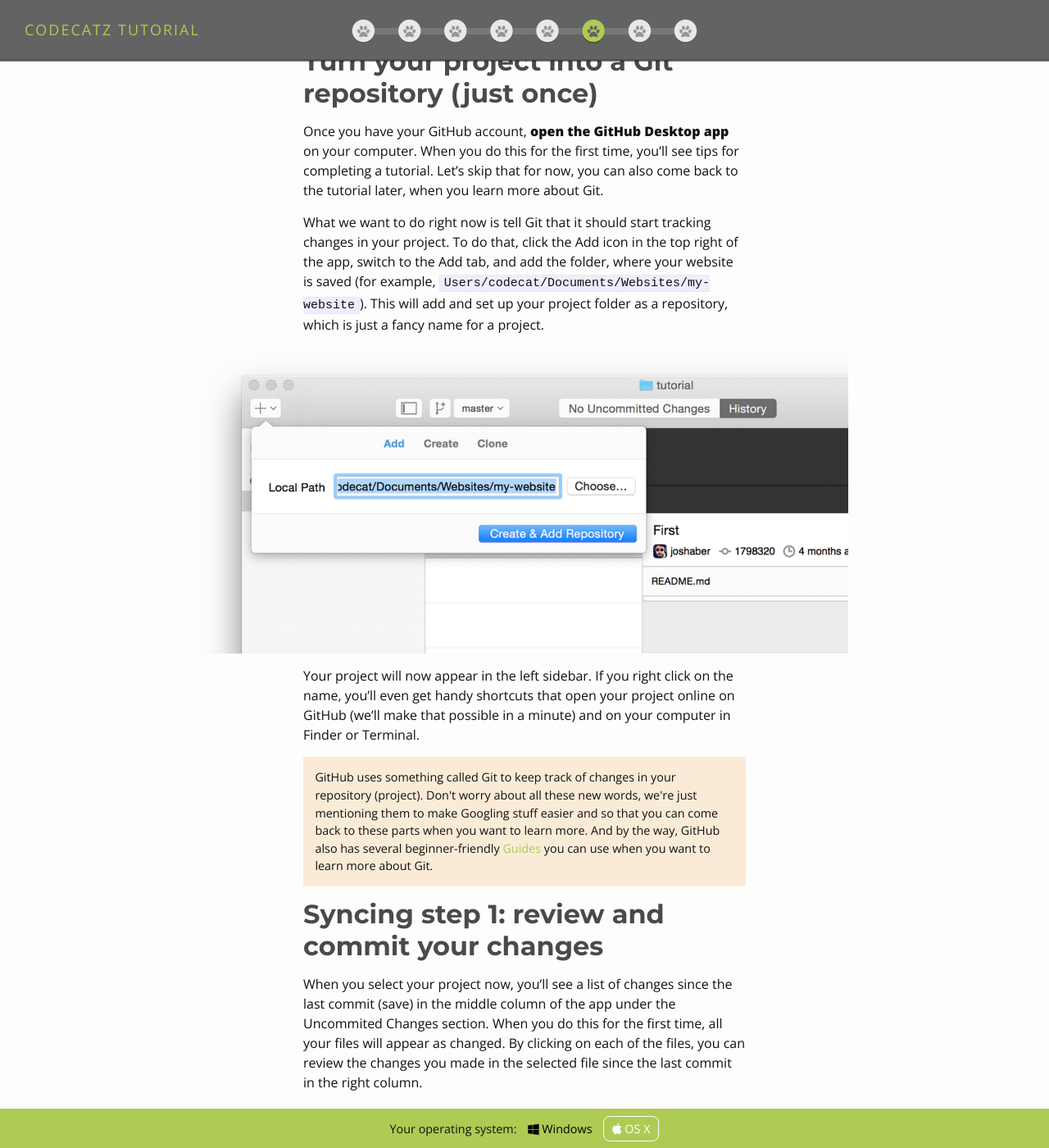
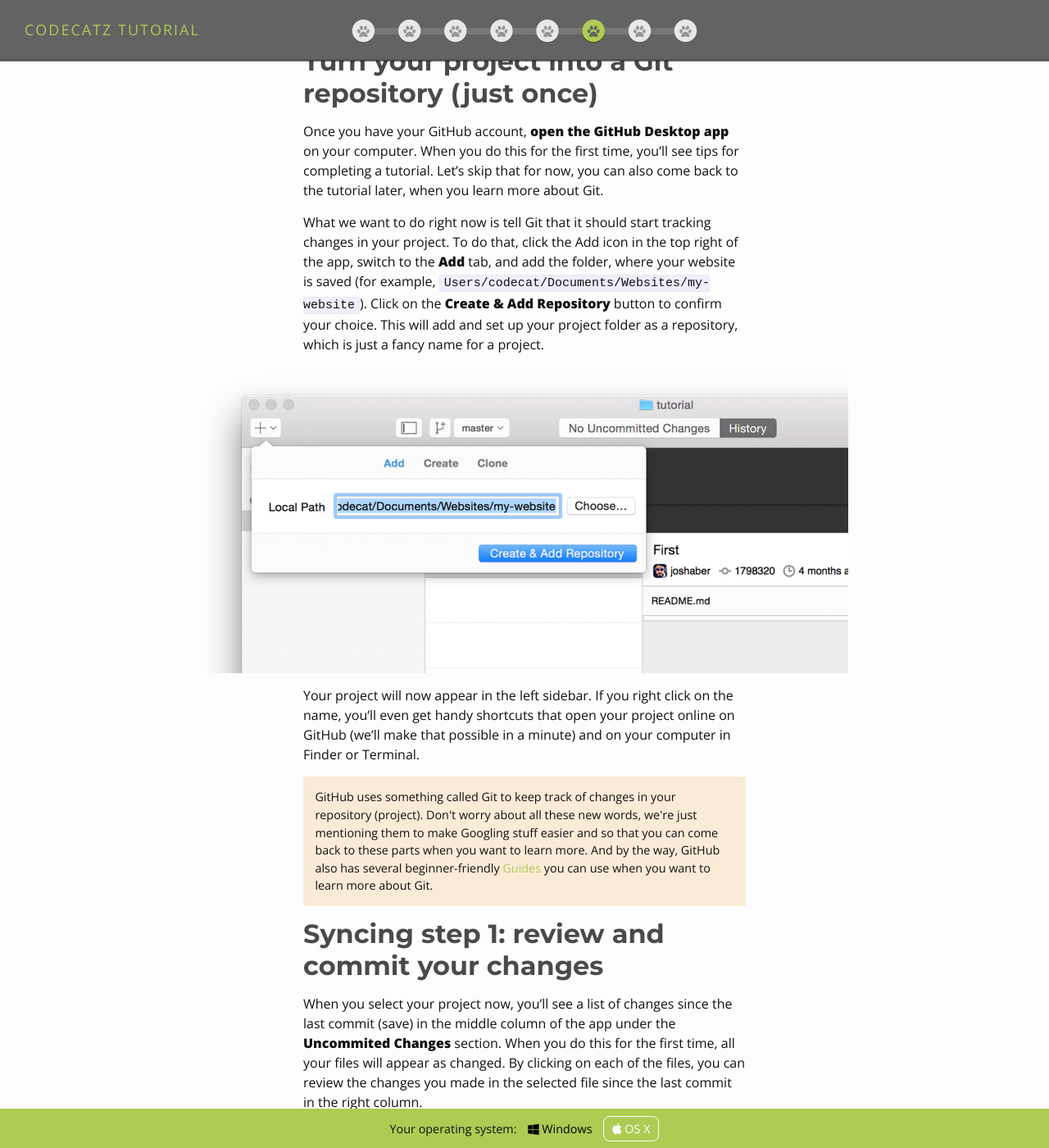
Before and after one commit to CodeCatz/codecatz-tutorial, a Jekyll site: the page built from 6-publish/index.md, in a window 1280 px wide and 1400 px high, scrolled down 1593 px. Shown: the whole window at 82% size. Built offline with Jekyll 4.4.1, drawn with Linux system fonts in a browser that asks for light colours; nearby versions of some CDN libraries; some of the changed text lies outside the part shown.

Commit message:
minor clarifty improvement for github app flow, bolded UI labels

```diff
--- a/6-publish/index.md
+++ b/6-publish/index.md
@@ -28,7 +28,7 @@
 
 Once you have your GitHub account, **open the GitHub Desktop app** on your computer. When you do this for the first time, you'll see tips for completing a tutorial. Let's skip that for now, you can also come back to the tutorial later, when you learn more about Git.
 
-What we want to do right now is tell Git that it should start tracking changes in your project. To do that, click the Add icon in the top right of the app, switch to the Add tab, and add the folder, where your website is saved (for example, `Users/codecat/Documents/Websites/my-website`). This will add and set up your project folder as a repository, which is just a fancy name for a project.
+What we want to do right now is tell Git that it should start tracking changes in your project. To do that, click the Add icon in the top right of the app, switch to the **Add** tab, and add the folder, where your website is saved (for example, `Users/codecat/Documents/Websites/my-website`). Click on the **Create & Add Repository** button to confirm your choice. This will add and set up your project folder as a repository, which is just a fancy name for a project.
 
 <img src="{{ "/images/github-mac-0-add-repo-part.png" | prepend: site.baseurl }}"/>
 
@@ -40,13 +40,13 @@
 
 ## Syncing step 1: review and commit your changes
 
-When you select your project now, you'll see a list of changes since the last commit (save) in the middle column of the app under the Uncommited Changes section. When you do this for the first time, all your files will appear as changed. By clicking on each of the files, you can review the changes you made in the selected file since the last commit in the right column.
+When you select your project now, you'll see a list of changes since the last commit (save) in the middle column of the app under the **Uncommited Changes** section. When you do this for the first time, all your files will appear as changed. By clicking on each of the files, you can review the changes you made in the selected file since the last commit in the right column.
 
 Before you can publish and sync changes, you first have to commit them as a package. It's good practice to do this every time you make any significant changes to the website (add a new blog post, make design changes etc).
 
+To commit your changes, enter a **Summary** (a short title) for your commit and optionally a brief description. For your first commit, the title can simply be: *Setting up my website*. Click the **Commit to master** button to confirm the commit.
+
 <img src="{{ "/images/github-mac-1-review-changes.png" | prepend: site.baseurl }}"/>
-
-Enter a Summary (a short title) for your commit and optionally a brief description. For your first commit, the title can simply be "Setting up the website". Click the Commit to master button.
 
 <div class="hint">
 When you add commits, it's good practice for the title and description to briefly describe the changes you made, so you can easily find these changes in the history.
@@ -56,13 +56,13 @@
 
 Once all changes have been added to a commit (if you make additional changes, you can make a new commit), it's time to sync them with the online copy of your repository which will be hosted on GitHub.
 
-The commit package you just saved will now appear under the History section. When you do this for the first time, you'll see a Publish option in the top right corner of the app.
+The commit package you just saved will now appear under the **History** section. When you do this for the first time, you'll see a **Publish** button in the top right corner of the app.
 
 <img src="{{ "/images/github-mac-1-review-changes-sync.png" | prepend: site.baseurl }}"/>
 
-Click the Publish icon to continue. The app will ask you to login with your GitHub account. After you do this, a window will appear, asking you for a name and description for the repository, as it will appear on GitHub.
+Click the **Publish** button to continue. The app will ask you to login with your GitHub account. After you do this, a window will appear, asking you for a name and description for the repository, as it will appear on GitHub.
 
-It's important to name the repository for your Jekyll website in the following format: **username.github.io** - but replace the username part with your own GitHub username. For example, if your username was *codecat*, the name of your repository would be *codecat.github.io*. Once you've changed that, click the Push Repository button.
+It's important to name the repository for your Jekyll website in the following format: **username.github.io** - but replace the username part with your own GitHub username. For example, if your username was *codecat*, the name of your repository would be *codecat.github.io*. Once you've changed that, click the **Push Repository** button.
 
 <img src="{{ "/images/github-mac-2-create-repo.png" | prepend: site.baseurl }}"/>
 
@@ -72,7 +72,7 @@
 
 In a few minutes, the website should also be available online, for anyone in the world to visit, at https://username.github.io (again, replace the `username` with your own username). Once the website comes online, you can send the link to your friends.
 
-The next time you'll have changes to commit, you can just click on the Sync button in the top right corner to upload recent changes. Your website will also be updated automatically when you do that.
+The next time you'll have changes to commit, you can just click on the **Sync** button in the top right corner to upload recent changes. Your website will also be updated automatically when you do that.
 
 <img src="{{ "/images/github-mac-3-update.png" | prepend: site.baseurl }}"/>
 
```
Also changed, not shown: 7-update/index.md (+1 -1 lines).
